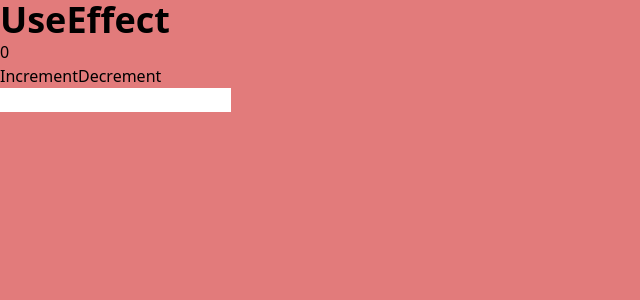
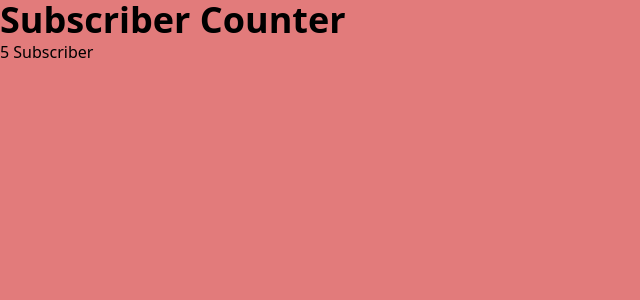
Before and after one commit to tashrifmiyaji/my-react, a React (Vite) app: page / in a window 1280 px wide. Shown: the top 300 px of the page, without its empty margins (0-640 px from the left). Built offline with nearby package versions, Linux system fonts and the light colour scheme.

Commit message:
useEffect Cleanup Function

```diff
--- a/src/App.jsx
+++ b/src/App.jsx
@@ -12,7 +12,8 @@ import "./index.css";
 // import { SignUpHandlingWithHardWay } from "./components/Hook/Form Handling/sign-upHandlingWithHardWay";
 // import { SignUpHandlingWithRightWay } from "./components/Hook/Form Handling/sign-upHandlingWithRightWay";
 // import { ReactUseEffect } from "./components/Hook/useEffect/useEffect";
-import { ReactUseEffect2 } from "./components/Hook/useEffect/useEffect-2";
+// import { ReactUseEffect2 } from "./components/Hook/useEffect/useEffect-2";
+import {CleanUp} from "./components/Hook/useEffect/cleanUp"
 
 function App() {
 	return (
@@ -30,7 +31,8 @@ function App() {
 			{/* <SignUpHandlingWithHardWay/> */}
 			{/* <SignUpHandlingWithRightWay/> */}
 			{/* <ReactUseEffect/> */}
-			<ReactUseEffect2/>
+			{/* <ReactUseEffect2/> */}
+			< CleanUp/>
 		</>
 	);
 }
--- /dev/null
+++ b/src/components/Hook/useEffect/cleanUp.jsx
@@ -0,0 +1,19 @@
+import { useEffect, useState } from "react"
+
+export const CleanUp = () => {
+    const [count, setCount] = useState(0)
+
+    useEffect(()=>{
+        const interval = setInterval(()=>{
+            setCount( (prev) => prev + 1)
+        },1000)
+        return () => clearInterval(interval)
+    },[])
+
+    return(
+        <div className="flex flex-col justify-center items-center h-lvh">
+            <h1>Subscriber Counter</h1>
+            <p>{count} Subscriber</p>
+        </div>
+    )
+}
```
